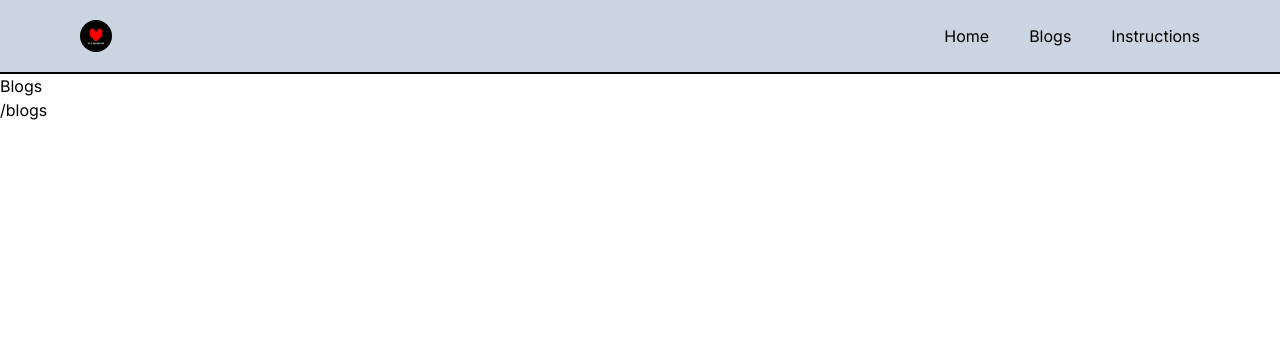
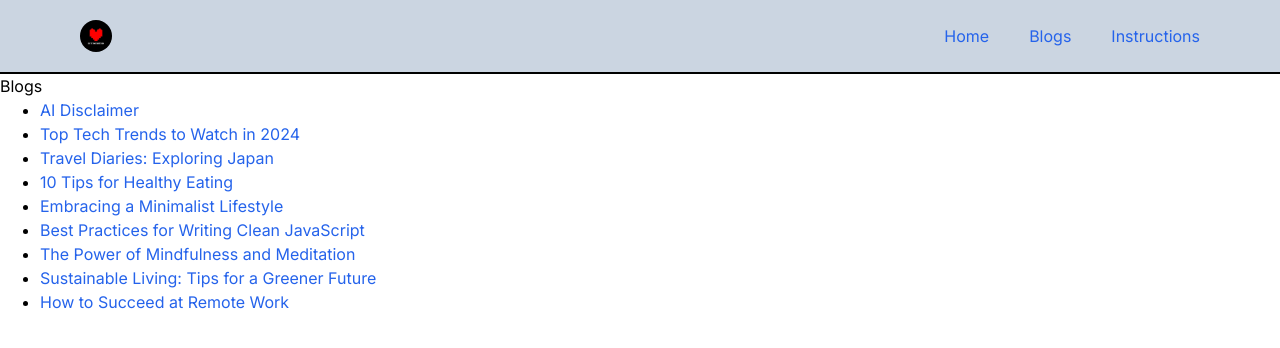
Before and after one commit to Oculux314/wdcc-academy-mini-project, a Next.js app: page /blogs in a window 1280 px wide. Shown: the top 348 px of the page. Built offline with nearby package versions, Linux system fonts and the light colour scheme.

Commit message:
:sparkles: create blogs page

```diff
--- a/src/app/api/blogs/blogData.ts
+++ b/src/app/api/blogs/blogData.ts
@@ -1,10 +1,6 @@
-export type Blog = {
-  slug: string;
-  title: string;
-  content: string;
-};
+import { Blog } from "@/types/Blog";
 
-export const blogs = [
+export const blogs: Blog[] = [
   {
     slug: "ai-disclaimer",
     title: "AI Disclaimer",
--- a/src/app/blogs/page.tsx
+++ b/src/app/blogs/page.tsx
@@ -1,8 +1,19 @@
-export default function Blogs() {
+import { Blog } from "@/types/Blog";
+
+export default async function Blogs() {
+  const res = await fetch("http://localhost:3000/api/blogs");
+  const blogs = (await res.json()) as Blog[];
+
   return (
-    <div>
+    <main>
       <h1>Blogs</h1>
-      <p>/blogs</p>
-    </div>
+      <ul>
+        {blogs.map((blog) => (
+          <li className="list-disc ml-10" key={blog.slug}>
+            <a href={`/blogs/${blog.slug}`}>{blog.title}</a>
+          </li>
+        ))}
+      </ul>
+    </main>
   );
 }
--- a/src/app/globals.css
+++ b/src/app/globals.css
@@ -1,6 +1,12 @@
 @tailwind base;
 @tailwind components;
 @tailwind utilities;
+
+@layer base {
+  a {
+    @apply text-blue-600 hover:text-blue-800;
+  }
+}
 
 @layer utilities {
   .home-div {
--- a/src/app/layout.tsx
+++ b/src/app/layout.tsx
@@ -2,7 +2,6 @@ import NavBar from "@/components/NavBar";
 import type { Metadata } from "next";
 import { Inter } from "next/font/google";
 import "./globals.css";
-import pfp from "@/assets/pfp.png";
 
 const inter = Inter({ subsets: ["latin"] });
 
--- /dev/null
+++ b/src/types/Blog.ts
@@ -0,0 +1,5 @@
+export type Blog = {
+  slug: string;
+  title: string;
+  content: string;
+};
```
